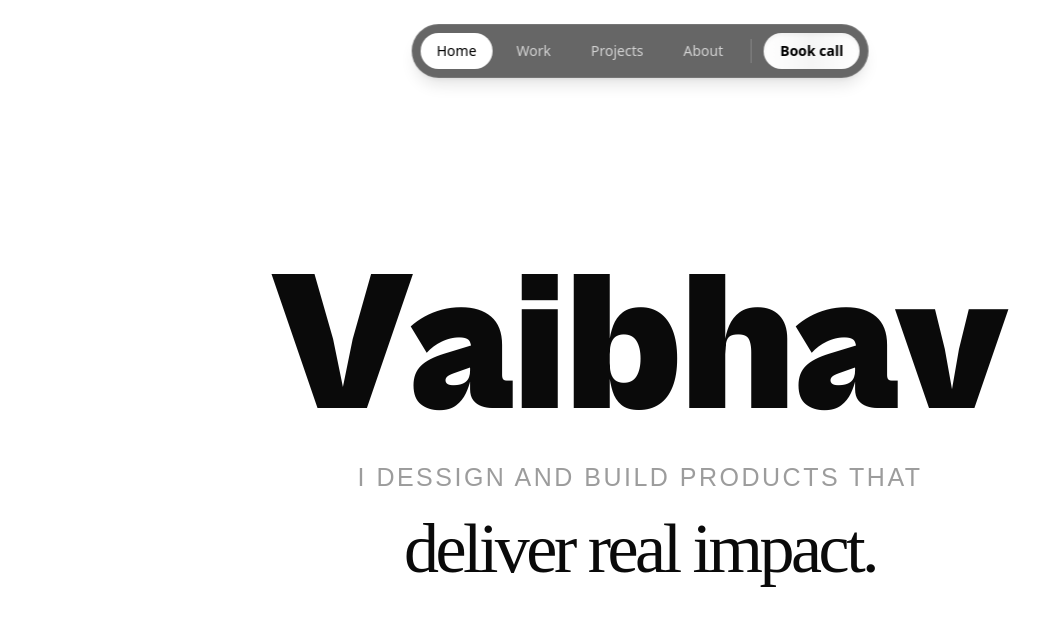
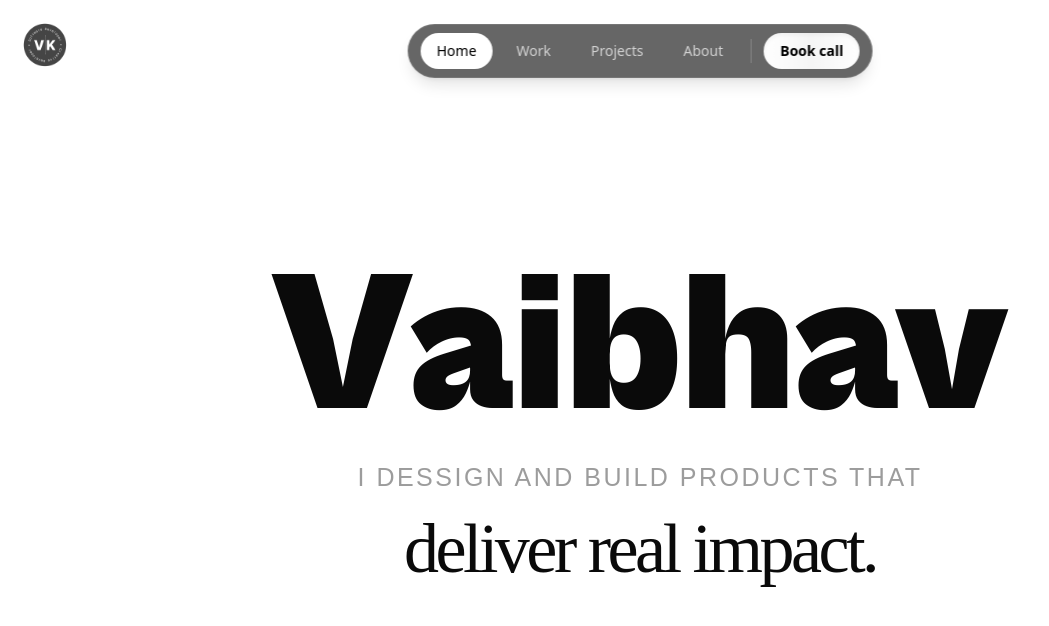
Before and after one commit to Vaibhav-kesarwani/portfolio2, a Next.js app: page / in a window 1280 px wide. Shown: the top 626 px of the page, without its empty margins (0-1049 px from the left). Built offline with nearby package versions, Linux system fonts and the light colour scheme.

Commit message:
chore: add the logo in the navbar

```diff
--- a/components/navbar/navbar.tsx
+++ b/components/navbar/navbar.tsx
@@ -1,6 +1,6 @@
 "use client";
-
 import { motion } from "framer-motion";
+import Image from "next/image";
 import Link from "next/link";
 import { usePathname } from "next/navigation";
 
@@ -15,13 +15,21 @@ export default function Navbar() {
   const pathname = usePathname();
 
   return (
+    <>
+      <Image
+        src={"/images/logo.png"}
+        alt="logg"
+        height={50}
+        width={50}
+        className="fixed top-5 left-5 z-50"
+      />
       <motion.nav
         initial={{ y: -20, opacity: 0 }}
         animate={{ y: 0, opacity: 1 }}
         transition={{ duration: 0.4, ease: "easeOut" }}
         className="fixed top-6 left-1/2 z-50 -translate-x-1/2"
       >
-      <div className="flex items-center gap-2 rounded-full border border-white/10 bg-black/60 px-2 py-2 backdrop-blur-md shadow-lg">
+        <div className="flex items-center gap-2 rounded-full border border-white/10 bg-black/60 px-3 py-2 backdrop-blur-md shadow-lg">
           {NAV_ITEMS.map((item) => {
             const isActive =
               item.href === "/"
@@ -56,5 +64,6 @@ export default function Navbar() {
           </Link>
         </div>
       </motion.nav>
+    </>
   );
 }
```
Also changed, not shown: public/images/logo.png (added). Lines whose indentation alone changed are shown as unchanged.
